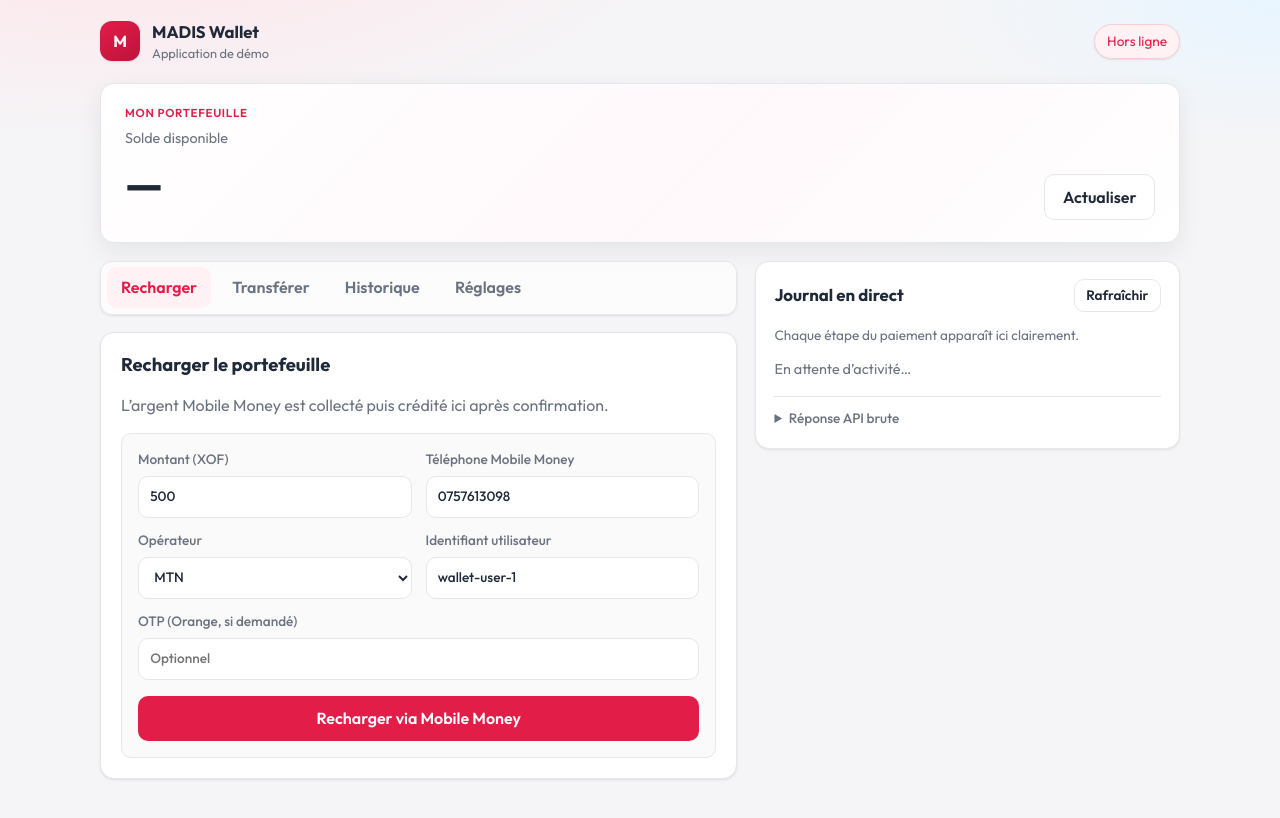
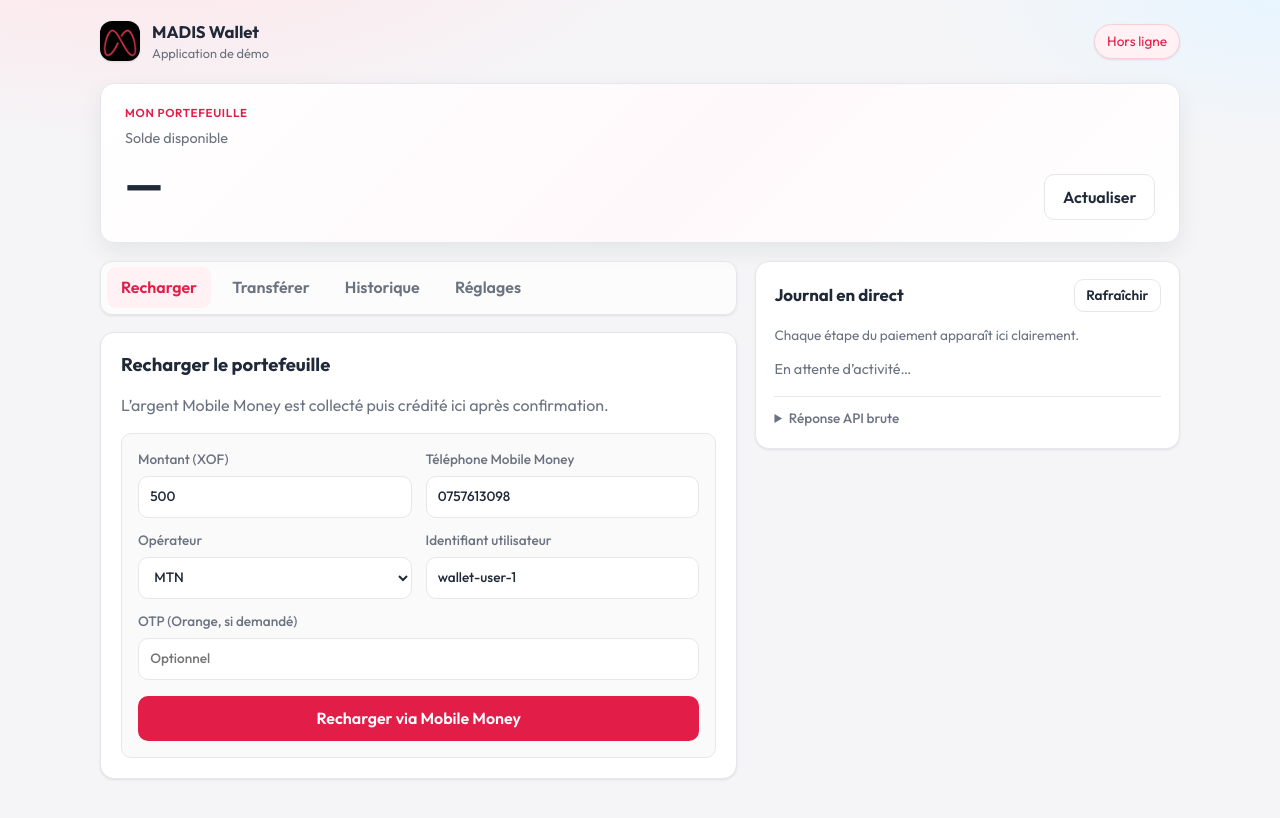
Before and after one commit to alassaneoubda/testpayement, a website: page public/index.html in a window 1280 px wide. Drawn offline with Linux system fonts and the light colour scheme; no server answers.

Commit message:
feat(ui): utiliser l'icone MADIS officielle (logo + favicon)
Co-authored-by: Cursor <cursoragent@cursor.com>

```diff
--- a/public/index.html
+++ b/public/index.html
@@ -4,6 +4,8 @@
     <meta charset="UTF-8" />
     <meta name="viewport" content="width=device-width, initial-scale=1" />
     <title>MADIS Wallet — démo paiement</title>
+    <link rel="icon" type="image/png" href="/madis-icon.png" />
+    <link rel="apple-touch-icon" href="/madis-icon.png" />
     <link rel="preconnect" href="https://fonts.googleapis.com" />
     <link rel="preconnect" href="https://fonts.gstatic.com" crossorigin />
     <link
@@ -16,7 +18,13 @@
     <div class="app">
       <header class="topbar">
         <div class="brand">
-          <span class="brand-mark" aria-hidden="true">M</span>
+          <img
+            class="brand-mark"
+            src="/madis-icon.png"
+            width="40"
+            height="40"
+            alt="MADIS"
+          />
           <div>
             <strong>MADIS Wallet</strong>
             <span class="brand-sub">Application de démo</span>
--- a/public/styles.css
+++ b/public/styles.css
@@ -71,11 +71,9 @@ select {
   width: 40px;
   height: 40px;
   border-radius: 12px;
-  display: grid;
-  place-items: center;
-  background: linear-gradient(145deg, #e11d48, #be123c);
-  color: #fff;
-  font-weight: 700;
+  display: block;
+  object-fit: cover;
+  background: #000;
   box-shadow: var(--shadow);
 }
 
```
Also changed, not shown: public/madis-icon.png (added).
